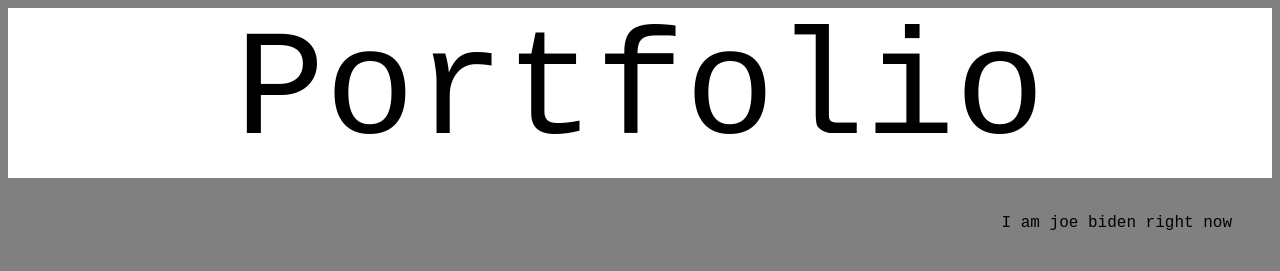
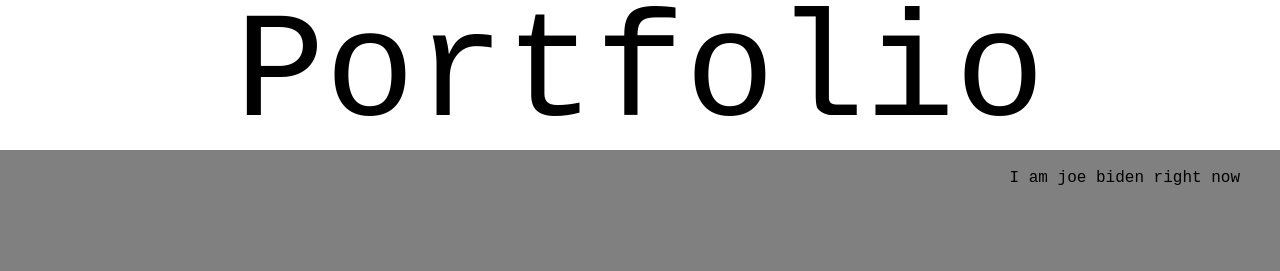
Before and after one commit to BoiledLettuce/homework-2, a plain HTML site: page index.html in a window 1280 px wide. Drawn offline with Linux system fonts and the light colour scheme.

Commit message:
Linked reset.css

```diff
--- a/index.html
+++ b/index.html
@@ -3,6 +3,7 @@
 
 <head>
     <meta charset="UTF-8">
+    <link rel="stylesheet" href="./assets/reset.css">
     <link rel="stylesheet" href="./assets/style.css">
     <title>Joshua Henson - Portfolio</title>
 
```
